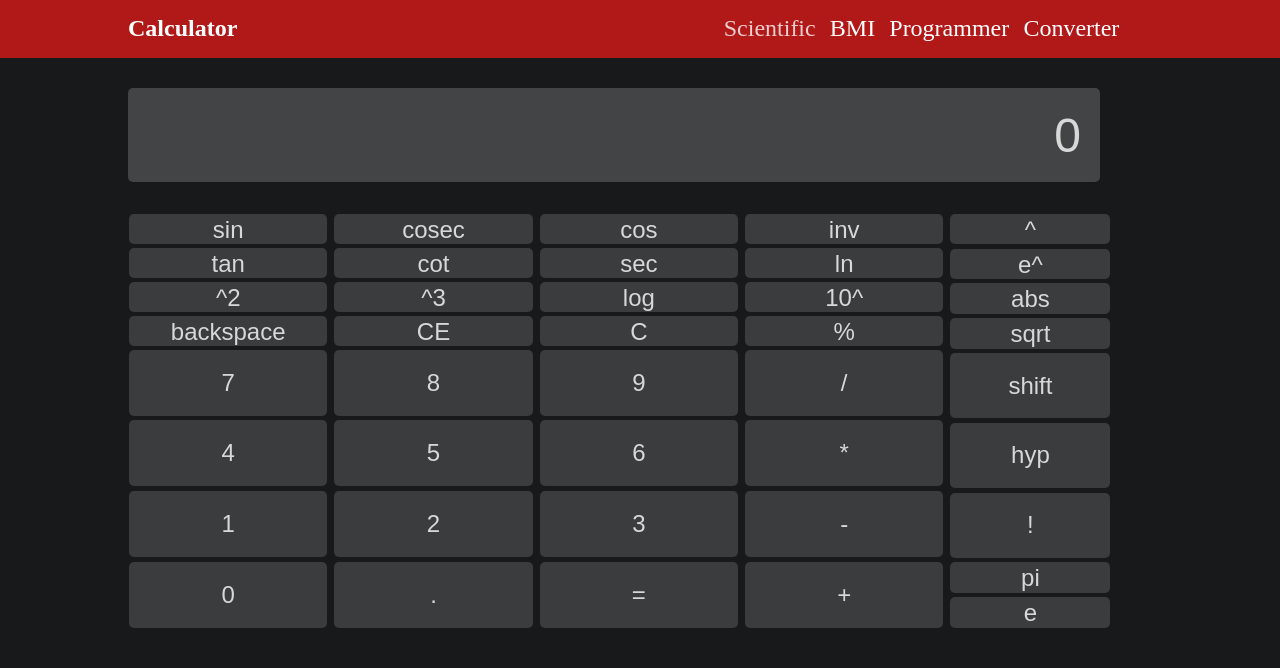
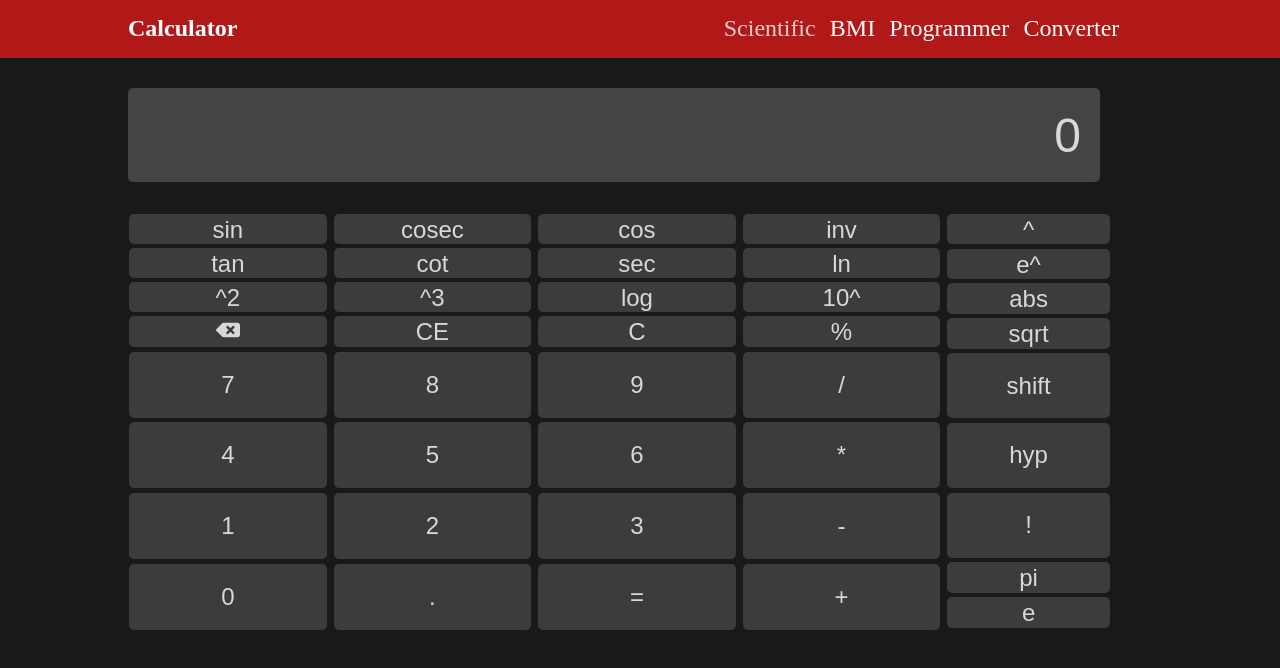
Before and after one commit to Junaidhassan99/next-calculator, a Next.js app: page /scientific in a window 1280 px wide. Shown: the top 668 px of the page. Built offline with nearby package versions, Linux system fonts and the light colour scheme.

Commit message:
Update CalculatorButton.tsx

```diff
--- a/components/CalculatorButton.tsx
+++ b/components/CalculatorButton.tsx
@@ -3,6 +3,8 @@ import { useAppSelector, useAppDispatch } from "../store/hooks";
 import { ButtonKeyType, handlerForKeys } from "../store/calculator-slice";
 
 import { Fragment } from "react";
+
+import { FaBackspace } from "react-icons/fa";
 
 const CalclatorButton: React.FC<{
   buttonKey: ButtonKeyType;
@@ -12,6 +14,14 @@ const CalclatorButton: React.FC<{
   const keyHoldCheck = useAppSelector((state) => state.calculator);
 
   const isInv = buttonKey.text.endsWith("-1");
+
+  const buttonIcons: { [key: string]: JSX.Element } = {
+    backspace: <FaBackspace />,
+  };
+
+  if (buttonKey.text === "backspace") {
+    console.log(`test 3: ${buttonIcons[buttonKey.text]}`);
+  }
 
   function removeInv() {
     if (isInv) {
@@ -36,7 +46,6 @@ const CalclatorButton: React.FC<{
     }
   }
 
-
   return (
     <Fragment>
       {buttonKey.isVisible ? (
@@ -49,7 +58,11 @@ const CalclatorButton: React.FC<{
           onClick={buttonClickHandler}
         >
           <div className={isInv ? "inv-case-button-item-container" : undefined}>
-            <div>{removeInv()}</div>
+            {buttonIcons[buttonKey.text] !== undefined ? (
+              <div>{buttonIcons[buttonKey.text]}</div>
+            ) : (
+              <div>{removeInv()}</div>
+            )}
             {isInv && <div className={"inv-case-button-item"}>-1</div>}
           </div>
         </button>
```
